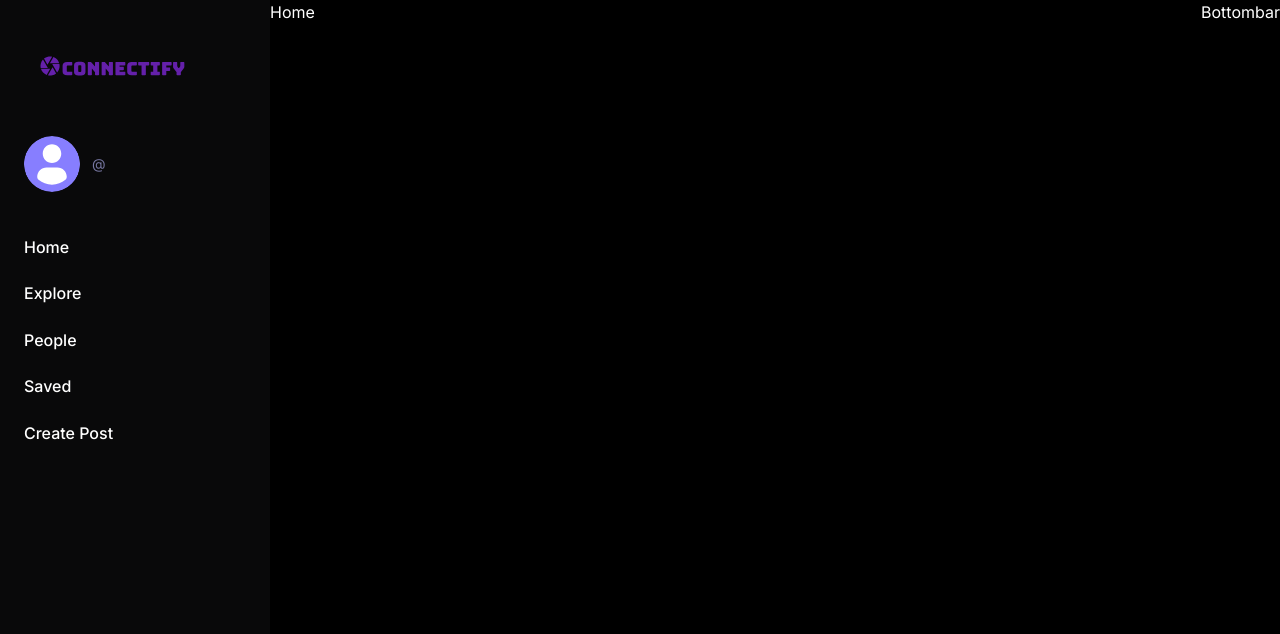
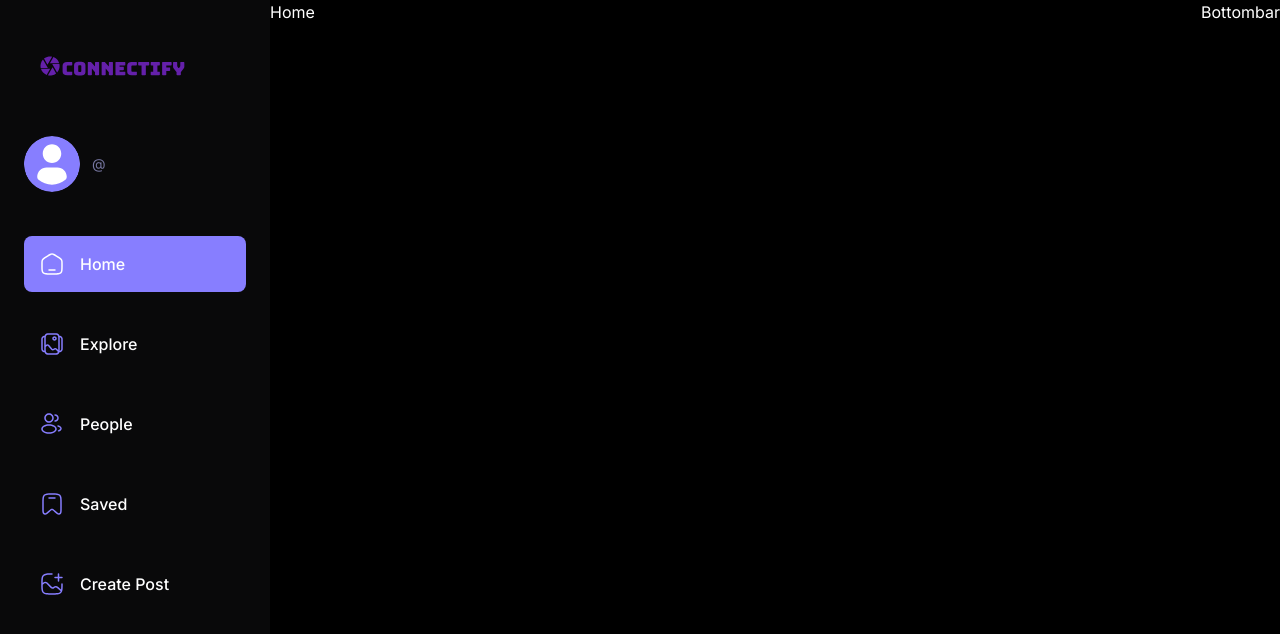
Before and after one commit to swongkc13/Connectify, a React (Vite) app: page / in a window 1280 px wide. Shown: the top 634 px of the page. Built offline with nearby package versions, Linux system fonts and the light colour scheme; no server answers.

Commit message:
Progress

```diff
--- a/src/components/ui/shared/LeftSidebar.tsx
+++ b/src/components/ui/shared/LeftSidebar.tsx
@@ -1,5 +1,5 @@
 //import { useEffect } from 'react'
-import { Link, NavLink, useNavigate } from 'react-router-dom'
+import { Link, NavLink, useNavigate, useLocation } from 'react-router-dom'
 import { Button } from '../button'
 import { useSignOutAccount } from '@/lib/react-query/queriesAndMutations'
 import { useUserContext } from '@/context/AuthContext'
@@ -7,6 +7,7 @@ import { sidebarLinks } from '@/constants'
 import { INavLink } from '@/types'
 
 const LeftSidebar = () => {
+  const { pathname } = useLocation();
   const { mutate: signOut, isSuccess } = useSignOutAccount();
   const navigate = useNavigate();
   const { user } = useUserContext();
@@ -39,12 +40,20 @@ const LeftSidebar = () => {
         </Link>
         <ul className="flex flex-col gap-6">
           {sidebarLinks.map((link: INavLink) => {
+            const isActive = pathname === link.route;
+
             return (
               <li key={link.label}
-              className="leftsidebar-link">
+              className={`leftsidebar-link group ${isActive && 'bg-primary-500'}`}>
                 <NavLink
                   to={link.route}
+                  className="flex gap-4 items-center p-4"
                 >
+                  <img
+                    src={link.imgURL}
+                    alt={link.label}
+                    className={`group-hover:invert-white ${isActive && 'invert-white'}`}
+                    />
                 {link.label}
               </NavLink>
               </li>
```
